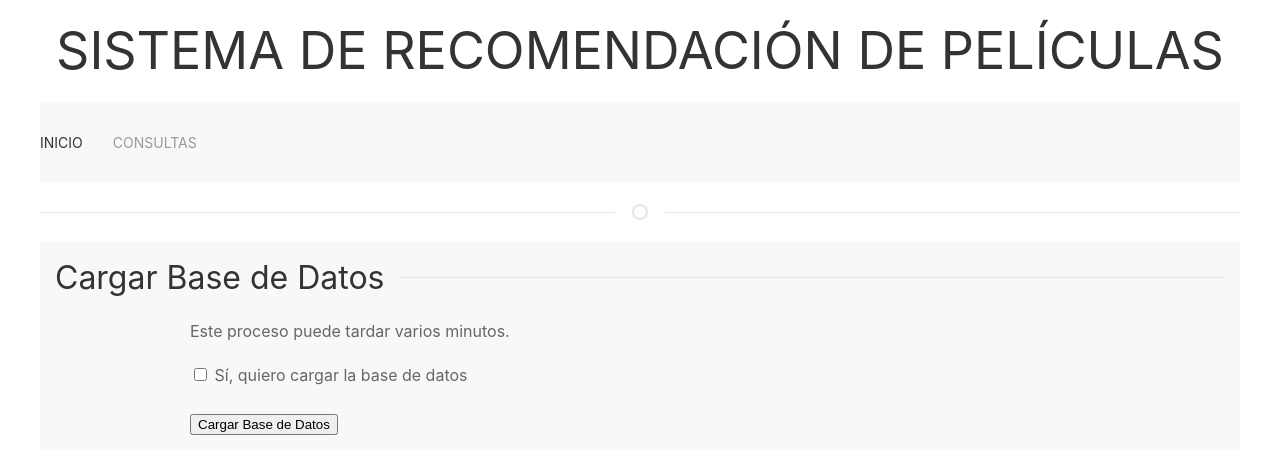
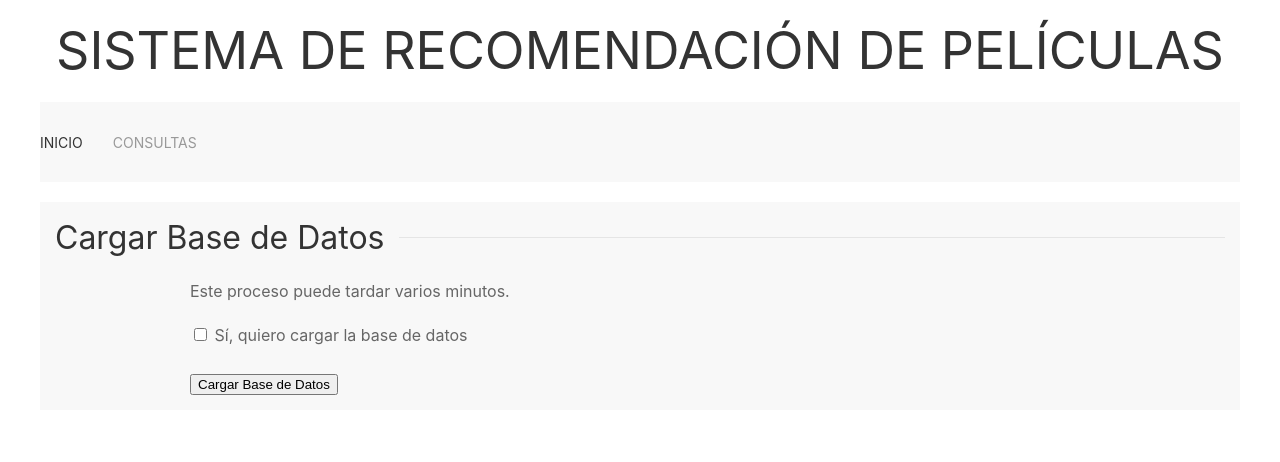
Before and after one commit to pabloarrabalh/P3-AII, a Django app: page /cargar_bd/ in a window 1280 px wide. Shown: the top 462 px of the page. Run offline with Django 3.2, Linux system fonts and the light colour scheme; some libraries are stand-ins or nearby versions.

Commit message:
Actualizar base.html

```diff
--- a/main/templates/base.html
+++ b/main/templates/base.html
@@ -42,8 +42,6 @@
             </div>
         </nav>
 
-        <hr class="uk-divider-icon">
-
         <div class="uk-section uk-section-muted uk-padding-small">
             <h2 class="uk-heading-line"><span>{% block titulo %}{% endblock %}</span></h2>
 
```
